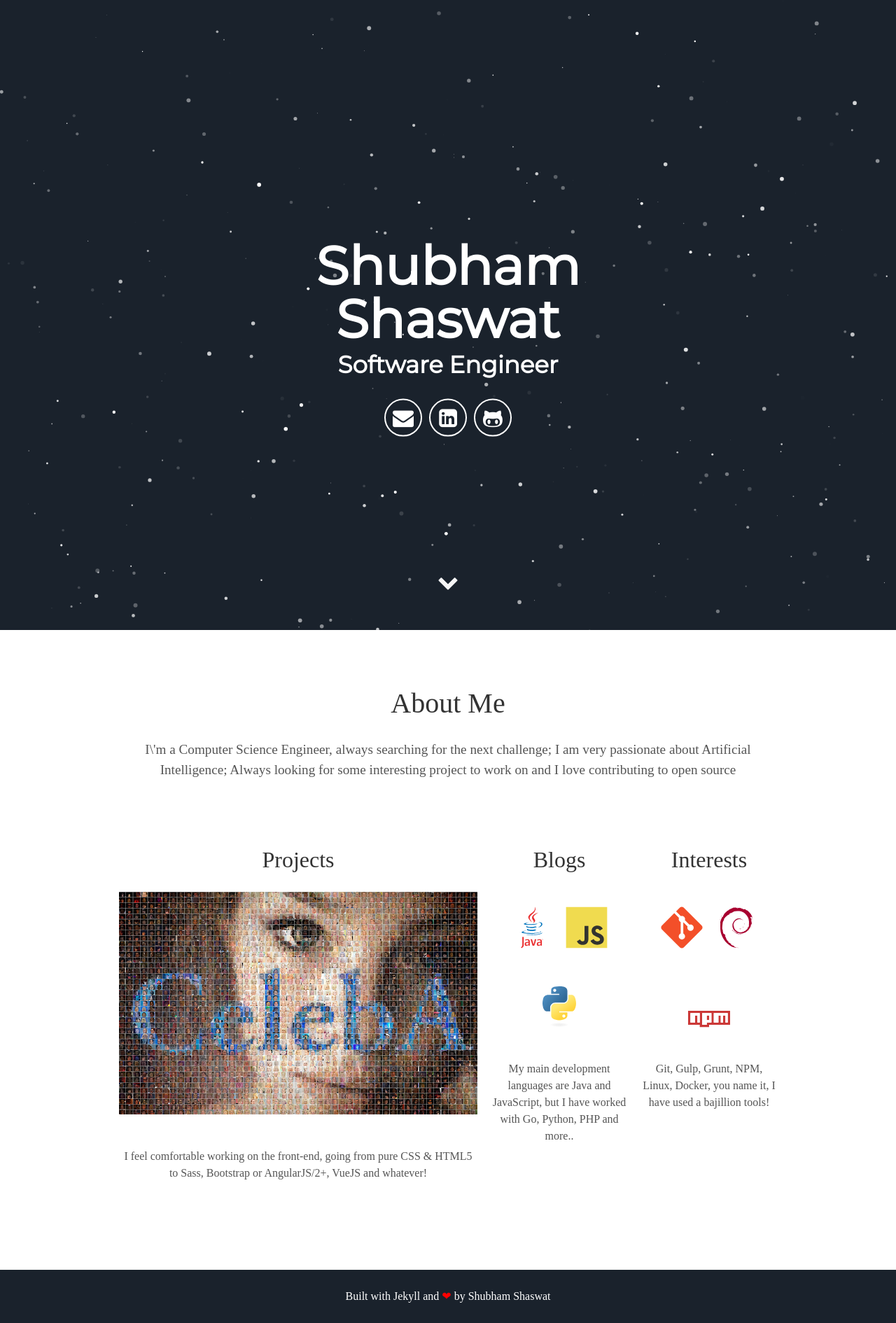
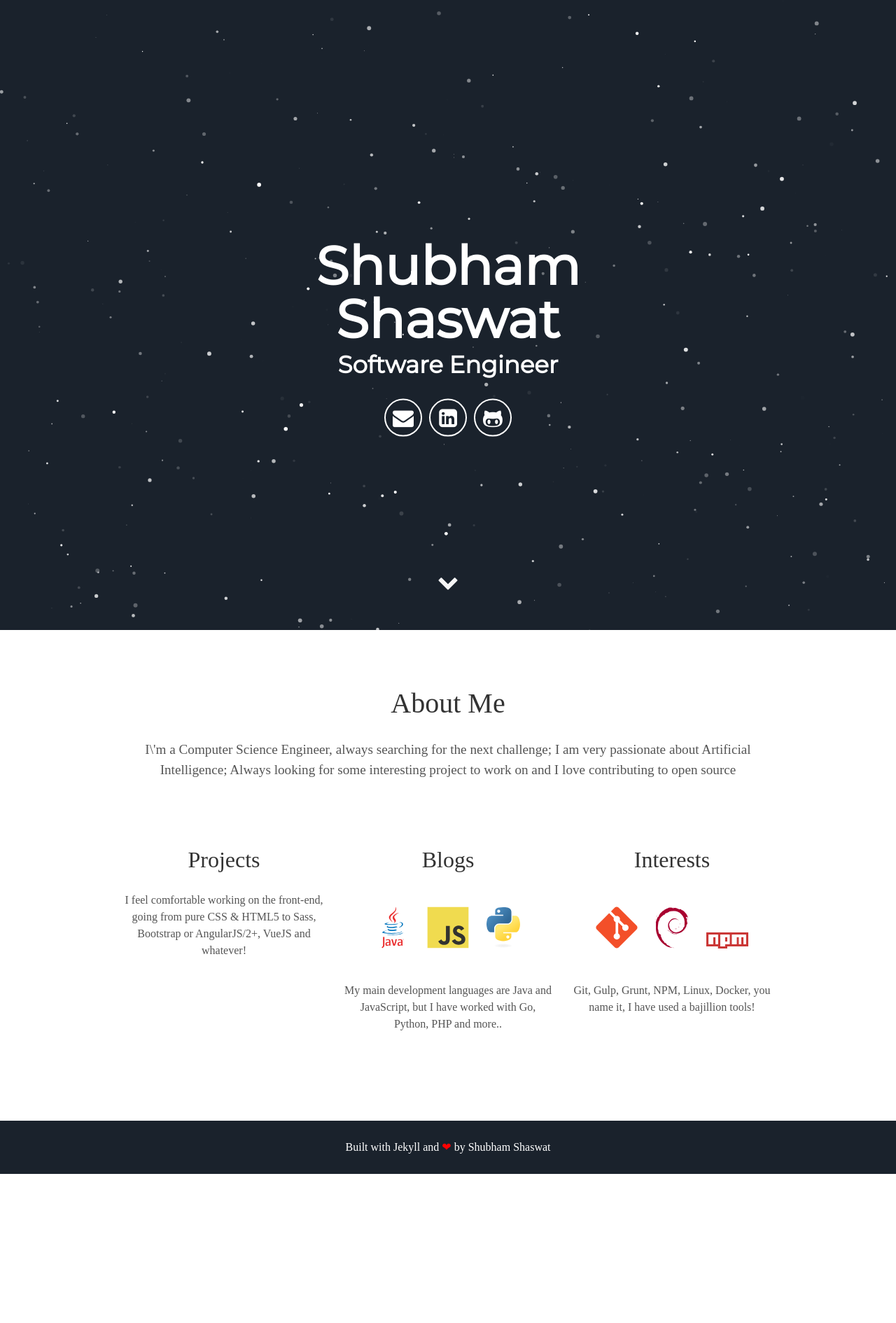
Before and after one commit to ShubhamShaswat/shubhamshaswat.github.io, a Jekyll site: the page built from index.html, in a window 1280 px wide. Shown: the whole page at 70% size. Built offline with Jekyll 4.4.1, drawn with Linux system fonts in a browser that asks for light colours; some web fonts are replaced; after the commit the page ends 1677 px from its top, so only the background shows below that.

Commit message:
remove images

```diff
--- a/_includes/about.html
+++ b/_includes/about.html
@@ -5,7 +5,6 @@
 <div class="user">
   <div class="tech">
   <h2 >Projects</h2>
-  <img src="{{ '/assets/celeba.png' }}" alt="Projects">
 
     <p>I feel comfortable working on the front-end, going from pure CSS & HTML5 to Sass, Bootstrap or AngularJS/2+, VueJS and whatever!</p>
   </div>
```
